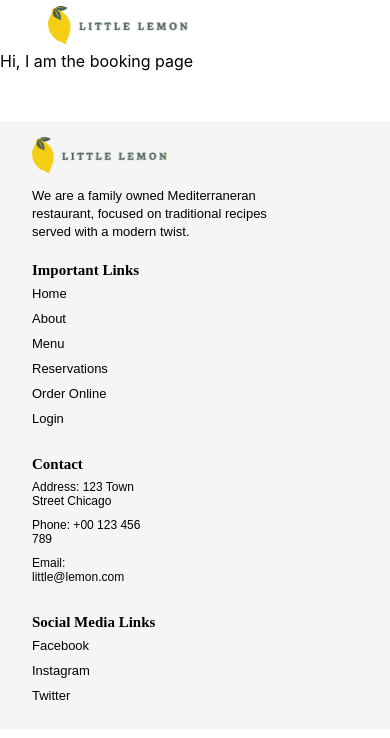
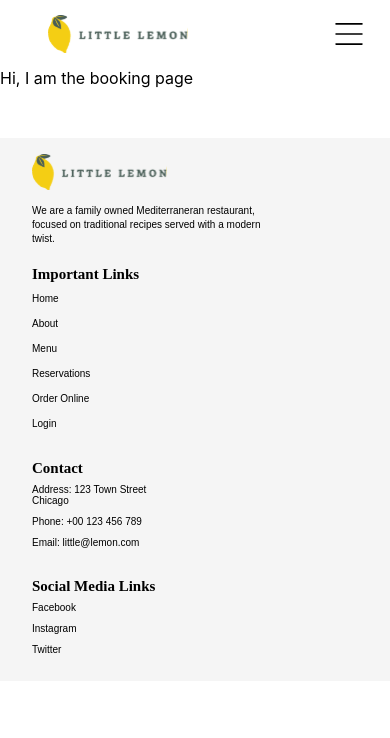
Before and after one commit to leem-dev/Little-Lemon-Restuarant, a React (Create React App) app: page /booking in a window 390 px wide. Shown: the top 738 px of the page. Built offline with nearby package versions, Linux system fonts and the light colour scheme.

Commit message:
push complete homepage

```diff
--- a/src/components/footer-component/footer-styles.css
+++ b/src/components/footer-component/footer-styles.css
@@ -63,6 +63,12 @@
         gap: 20px;
     }
 
+    .footer-container p,
+    .footer-container li,
+    .footer-container a {
+        font-size: 10px;
+    }
+
     .section-2 nav  {
         display: flex;
         flex-direction: column;
--- a/src/components/header-component/header-styles.css
+++ b/src/components/header-component/header-styles.css
@@ -11,20 +11,70 @@
     margin-right: 6rem;
 }
 
+.dropdown-menu  {
+    position: relative;
+}
+
+.menu-toggle {
+    cursor: pointer;
+    display: none;
+    flex-direction: column;
+}
+
+/* .menu-toggle.open .bar:nth-child(1) {
+    transform: rotate(-45deg) translate(-5px, 6px);
+}
+
+.menu-toggle.open .bar:nth-child(2) {
+    opacity: 0;
+}
+
+.menu-toggle.open .bar:nth-child(3) {
+    transform: rotate(45deg) translate(-5px, -6px);
+} */
+
 @media only screen and (max-width: 600px) {
     .header-section {
-        height: 6vh;
+        height: 8vh;
         display: flex;
+        justify-content: center;
     }
 
     .logo   {
         width: 140px;
         margin-left: 2rem;
+        margin-right: auto;
     }
 
-    .nav-body   {
+    .menu-toggle {
+        width: 50px;
+        display: flex;
+        align-items: center;
+    }
+
+    /* .nav-body  {
         display: none;
+    } */
+
+    .nav-body-1 .nav-list{
+        display: flex;
+        flex-direction: column;
+        align-items: center;
+
+        list-style: none;
+        padding: 0;
+        margin: 0;
+        position: absolute;
+        top: 100%;
+        right: -20px;
+        width: 170px;
+        height: 200px;
+        background-color: #fff;
+        box-shadow: 0 2px 5px rgba(0, 0, 0, 0.2);
+        border-radius: 4px;
+        z-index: 1;
     }
+
   }
 
 
--- a/src/components/header-component/navigation-component/navigation-component.js
+++ b/src/components/header-component/navigation-component/navigation-component.js
@@ -1,8 +1,11 @@
 import React from "react";
+import { useState } from "react";
 import { Link } from "react-router-dom";
+
+import HamIcon from "../../../assets/hamburger-icon.svg"
 import "../header-styles.css";
 
-const Navigation = ({ className }) =>    {
+const Navigation = () =>    {
 
     const ulStyle = {
         margin: "0px",
@@ -23,29 +26,49 @@ const Navigation = ({ className }) =>    {
         textDecoration: "none",
     }
 
+    const [isMenuOpen, setIsMenuOpen] = useState(false);
+
+    const toggleMenu = () =>    {
+        setIsMenuOpen(!isMenuOpen);
+    }
+
+    const closeMenu = () => {
+        setIsMenuOpen(false)
+    }
+
     return (
-        <nav className="nav-body" >
-            <ul style={ulStyle}>
+        <div className="dropdown-menu">
+            <div className="menu-toggle" onClick={toggleMenu}>
+                <img src={HamIcon} alt="ham-icon" className="ham-icon" />
+            </div>
+
+            {isMenuOpen && (
+                <nav className="nav-body-1" onClick={closeMenu}>
+                    <ul style={ulStyle} className="nav-list">
                         <li style={liStyle}>
-                    <Link to="/" style={aStyle}>Home</Link>
+                            <Link to="/" style={aStyle} className="nav-link">Home</Link>
                         </li>
                         <li style={liStyle}>
-                    <Link to="/about" style={aStyle}>About</Link>
+                            <Link to="/about" style={aStyle} className="nav-link">About</Link>
                         </li>
                         <li style={liStyle}>
-                    <Link to="/menu" style={aStyle}>Menu</Link>
+                            <Link to="/menu" style={aStyle} className="nav-link">Menu</Link>
                         </li>
                         <li style={liStyle}>
-                    <Link to="/reservation" style={aStyle}>Reservations</Link>
+                            <Link to="/reservation" style={aStyle} className="nav-link">Reservations</Link>
                         </li>
                         <li style={liStyle}>
-                    <Link to="/order" style={aStyle}>Order Online</Link>
+                            <Link to="/order" style={aStyle} className="nav-link">Order Online</Link>
                         </li>
                         <li style={liStyle}>
-                    <Link to="/login" style={aStyle}>Login</Link>
+                            <Link to="/login" style={aStyle} className="nav-link">Login</Link>
                         </li>
                     </ul>
                 </nav>
+            )}
+
+        </div>
+
     )
 }
 
--- a/src/routes/homepage-element/hero-section/hero-section-element-styles.css
+++ b/src/routes/homepage-element/hero-section/hero-section-element-styles.css
@@ -50,7 +50,7 @@
 @media only screen and (max-width: 600px) {
     .heroSection {
         padding: 0rem 2rem;
-        height: 55vh;
+        height: 68vh;
 
         display: flex;
         flex-direction: column;
@@ -61,6 +61,11 @@
         margin-right: none;
         width: 100%;
     }
+
+    .hero-image {
+        margin-top: 0px;
+
+    }
   }
 
   @media only screen and (min-width: 601px) and (max-width: 1200px) {
--- a/src/routes/homepage-element/hero-section/hero-section-element.jsx
+++ b/src/routes/homepage-element/hero-section/hero-section-element.jsx
@@ -24,7 +24,7 @@ const HeroSection = () =>   {
                     <button type="button" className="reserve-btn btn">Reserve a Table</button>
                 </div>
                 <div className="rightHeroSection">
-                    <img src={HeroImage} alt="HeroImage" style={heroImg}/>
+                    <img src={HeroImage} alt="HeroImage" style={heroImg} className="hero-image"/>
                 </div>
             </div>
         </>
--- a/src/routes/homepage-element/special-section/special-section-element-styles.css
+++ b/src/routes/homepage-element/special-section/special-section-element-styles.css
@@ -107,6 +107,19 @@
 
     .specials-top   {
         padding-right: 0px;
+
+        display: flex;
+        flex-direction: column;
+        align-items: center;
+    }
+
+    .specials-top h2    {
+        margin-right: 0px;
+    }
+
+    .menu-btn   {
+        margin-top: 10px;
+        padding: 6px 15px;
     }
 
     .specials-top h2    {
@@ -119,7 +132,7 @@
     }
 
     .specials-bottom {
-        padding: 0rem 2rem;
+        padding: 0px 10px;
         display: grid;
         grid-template-columns: 1fr;
         gap: 30px;
```
Also changed, not shown: src/assets/hamburger-icon.svg (added). Lines whose indentation alone changed are shown as unchanged.
